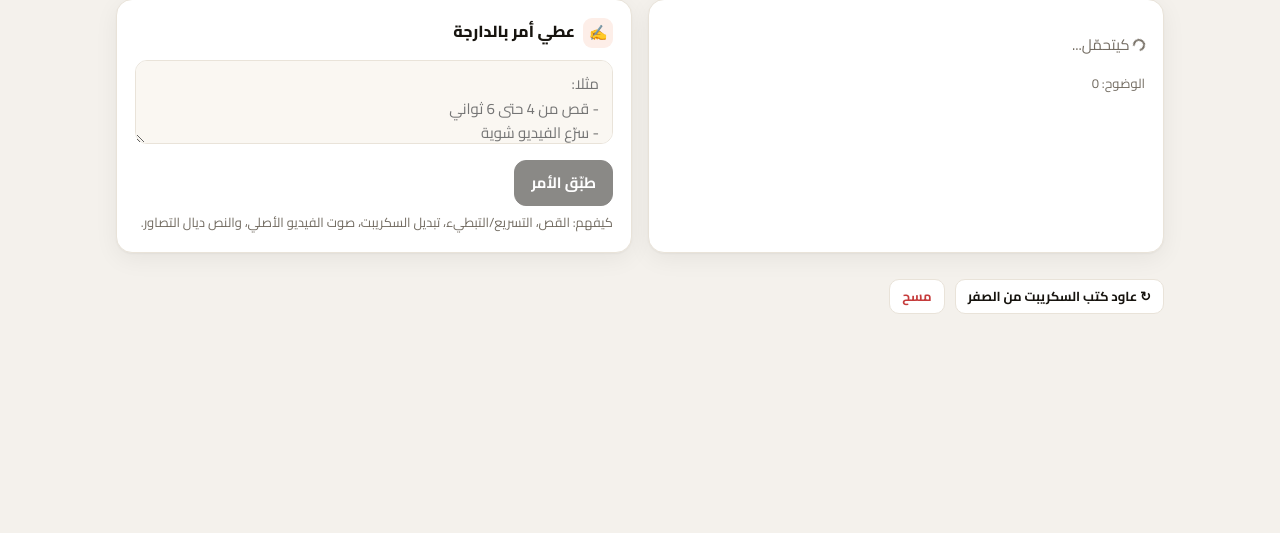
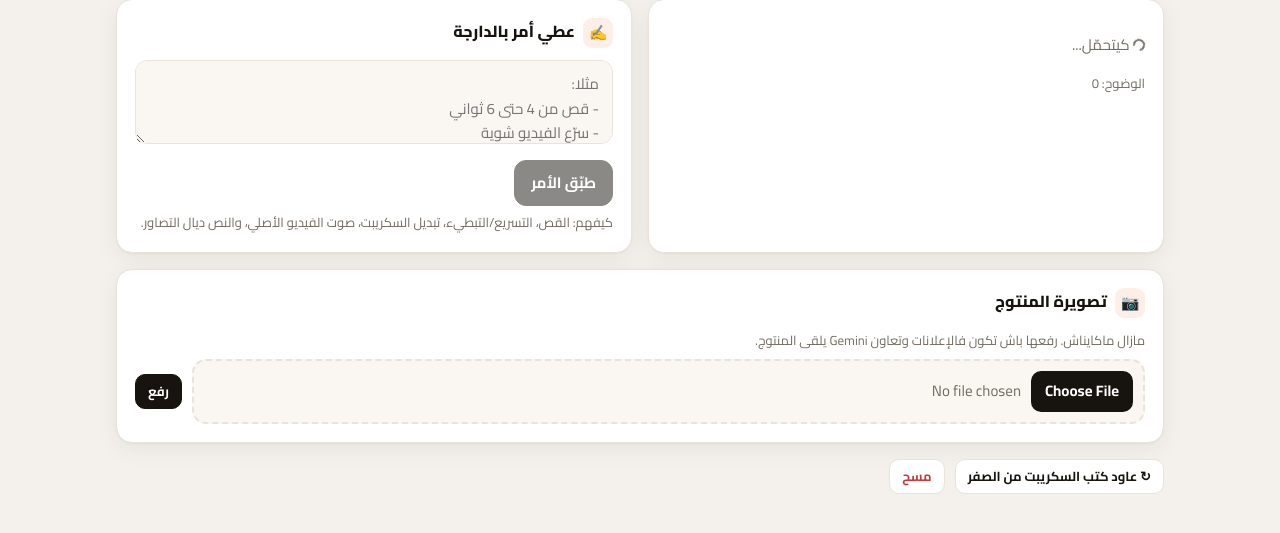
Before and after one commit to Shoppingnet/Montage.Sh, a FastAPI app: template templates/job.html in a window 1280 px wide. Shown: the part 116-649 px from the top of the page. Run offline with FastAPI, Linux system fonts and the light colour scheme; the template is opened without the code that fills it, so the values that code supplies are empty.

Commit message:
تصويرة المنتوج: رفع مع الدفعة ولا لكل فيديو، كتستعمل فالإعلانات وكتعاون Gemini يلقى المنتوج
Co-Authored-By: Claude Opus 5.5 <noreply@anthropic.com>
Claude-Session: https://claude.ai/code/session_01PoWQDudH5k5CGKR7RK8rzg

```diff
--- a/ad_images.py
+++ b/ad_images.py
@@ -244,11 +244,14 @@ def compose(frame: Image.Image, size, ad):
     return canvas
 
 
-def make_ad_images(video: Path, ad: dict, out_dir: Path, product="", picks=None):
+def make_ad_images(video: Path, ad: dict, out_dir: Path, product="", picks=None, photo=None):
     out_dir.mkdir(parents=True, exist_ok=True)
+    n = int(os.getenv("AD_FRAMES", "2"))
     frames = frames_at(video, picks) if picks else []
     if not frames:
-        frames = best_frames(video, int(os.getenv("AD_FRAMES", "2")))
+        frames = best_frames(video, n)
+    if photo:  # تصويرة المنتوج اللي رفع المستعمل هي اللولة، ومن بعد لقطة من الفيديو
+        frames = [Image.open(photo).convert("RGB")] + frames[:max(1, n - 1)]
     files = []
     for i, fr in enumerate(frames, 1):
         fr = ai_polish(fr, product or ad.get("headline", ""), out_dir, i)
--- a/app.py
+++ b/app.py
@@ -102,6 +102,29 @@ def jdir(job_id):
     return d
 
 
+def save_photo(data: bytes, out: Path):
+    """كيسجل تصويرة المنتوج JPG (مدوّرة صحيحة وماشي كبيرة بزاف)."""
+    from io import BytesIO
+    from PIL import Image, ImageOps
+    try:
+        img = ImageOps.exif_transpose(Image.open(BytesIO(data))).convert("RGB")
+    except Exception:
+        raise HTTPException(400, "هادي ماشي تصويرة (JPG ولا PNG ولا WEBP)")
+    img.thumbnail((2000, 2000))
+    out.parent.mkdir(parents=True, exist_ok=True)
+    img.save(out, quality=92)
+
+
+def product_photo(job_id):
+    """تصويرة المنتوج ديال هاد الفيديو، ولا ديال الدفعة كاملة."""
+    p = JOBS / job_id / "product.jpg"
+    if p.exists():
+        return p
+    j = get(job_id)
+    b = DATA / "uploads" / (j["batch"] if j else "") / "product.jpg"
+    return b if j and b.exists() else None
+
+
 def work_video(job_id):
     d = jdir(job_id)
     for name in ("enhanced.mp4",):
@@ -128,7 +151,7 @@ def stage_analyze(job_id):
         update(job_id, step="كيوضح الفيديو", blur=score)
         enhanced = P.enhance(src, d / "enhanced.mp4")
     update(job_id, step="Gemini كيشوف الفيديو وكيكتب السكريبت", blur=score, enhanced=enhanced)
-    plan = P.analyze(work_video(job_id), j["product_info"], j["instruction"])
+    plan = P.analyze(work_video(job_id), j["product_info"], j["instruction"], product_photo(job_id))
     update(job_id, plan=plan, step="", error="",
            status="approved" if j["auto_approve"] else "review",
            img_status="queued" if j["make_images"] else j["img_status"])
@@ -164,7 +187,7 @@ def stage_images(job_id):
     out = jdir(job_id) / "ads"
     shutil.rmtree(out, ignore_errors=True)
     ad_images.make_ad_images(work_video(job_id), j["plan"]["ad"], out, j["plan"].get("product", ""),
-                             j["plan"].get("frames"))
+                             j["plan"].get("frames"), product_photo(job_id))
     update(job_id, img_status="done", img_error="")
 
 
@@ -254,11 +277,14 @@ def index(request: Request, batch: str = "", status: str = ""):
 @app.post("/submit")
 async def submit(links_text: str = Form(""), product_info: str = Form(""), instruction: str = Form(""),
                  voice: str = Form(""), auto_approve: str = Form(""), make_images: str = Form(""),
-                 links_file: UploadFile | None = File(None), videos: list[UploadFile] = File(default=[])):
+                 links_file: UploadFile | None = File(None), videos: list[UploadFile] = File(default=[]),
+                 product_photo_file: UploadFile | None = File(None)):
     batch = time.strftime("%m%d-%H%M") + "-" + uuid.uuid4().hex[:4]
     up = DATA / "uploads" / batch
     up.mkdir(parents=True, exist_ok=True)
     items, errors = [], []  # (name, source)
+    if product_photo_file and product_photo_file.filename:
+        save_photo(await product_photo_file.read(), up / "product.jpg")
 
     links = P.URL_RE.findall(links_text or "")
     if links_file and links_file.filename:
@@ -306,7 +332,8 @@ def job_page(request: Request, job_id: str):
     ads = sorted(p.name for p in (d / "ads").glob("*.jpg")) if (d / "ads").exists() else []
     return T.TemplateResponse(request, "job.html", {
         "j": j, "voices": voices(), "ads": ads,
-        "has_work": bool(list(d.glob("source.*"))), "has_final": (d / "final.mp4").exists()})
+        "has_work": bool(list(d.glob("source.*"))), "has_final": (d / "final.mp4").exists(),
+        "photo": product_photo(job_id), "own_photo": (d / "product.jpg").exists()})
 
 
 def _floats(xs):
@@ -411,6 +438,16 @@ def instruct_batch(batch: str, instruction: str = Form(...)):
 ALLOWED = {"final.mp4", "final.srt", "edited.mp4", "enhanced.mp4", "ads.zip"}
 
 
+@app.post("/job/{job_id}/photo")
+async def job_photo(job_id: str, photo: UploadFile | None = File(None), remove: str = Form("")):
+    p = jdir(Path(job_id).name) / "product.jpg"
+    if remove:
+        p.unlink(missing_ok=True)
+    elif photo and photo.filename:
+        save_photo(await photo.read(), p)
+    return RedirectResponse(f"/job/{job_id}", status_code=303)
+
+
 @app.get("/files/{job_id}/{name}")
 def files(job_id: str, name: str, dl: int = 0):
     d = JOBS / Path(job_id).name
@@ -419,6 +456,11 @@ def files(job_id: str, name: str, dl: int = 0):
         if not src:
             raise HTTPException(404)
         return FileResponse(src[0])
+    if name == "product.jpg":
+        p = product_photo(Path(job_id).name)
+        if not p:
+            raise HTTPException(404)
+        return FileResponse(p)
     if name == "ads.zip":
         p = d / "ads" / "ads.zip"
     elif name.endswith(".jpg"):
--- a/pipeline.py
+++ b/pipeline.py
@@ -268,7 +268,7 @@ def normalize_plan(plan, dur):
     return plan
 
 
-def analyze(video: Path, product_info="", instruction=""):
+def analyze(video: Path, product_info="", instruction="", photo=None):
     """Gemini كيشوف الفيديو وكيكتب السكريبت مقسم + كيطبق الأمر ديال الدفعة إلا كاين."""
     dur = duration(video)
     if MOCK:
@@ -280,6 +280,7 @@ def analyze(video: Path, product_info="", instruction=""):
                                "frames": [{"t": dur * 0.3, "box": [200, 250, 800, 750]}, {"t": dur * 0.7, "box": None}],
                                "notes": "تجربة"}, dur)
     from google.genai import types
+    from PIL import Image
     client = _gemini_client()
     f = client.files.upload(file=str(video))
     while f.state and f.state.name == "PROCESSING":
@@ -292,10 +293,11 @@ def analyze(video: Path, product_info="", instruction=""):
 {SCRIPT_RULES}
 معلومات على المنتوج من المستعمل: {product_info or "ماكاينش"}
 أمر من المستعمل (طبقو إلا كان): {instruction or "ماكاينش"}
+{"التصويرة اللي مع الفيديو هي تصويرة المنتوج: استعملها باش تعرف المنتوج وتلقاه فالفيديو (frames و box)." if photo else ""}
 {PLAN_SCHEMA_TEXT}"""
     resp = client.models.generate_content(
         model=os.getenv("GEMINI_MODEL", "gemini-3.8-flash"),
-        contents=[f, prompt],
+        contents=[f] + ([Image.open(photo)] if photo else []) + [prompt],
         config=types.GenerateContentConfig(response_mime_type="application/json", temperature=0.7),
     )
     try:
--- a/templates/base.html
+++ b/templates/base.html
@@ -112,6 +112,8 @@ video{width:100%;max-height:70vh;border-radius:12px;background:#000;display:bloc
 .disk .bar i{display:block;height:100%;background:var(--ok);border-radius:99px}
 .disk.low{border-color:var(--bad);background:var(--bad-soft);color:var(--bad)}
 .disk.low .bar i{background:var(--bad)}
+.photo-row{display:flex;gap:14px;align-items:flex-start;flex-wrap:wrap}
+.pthumb{width:120px;height:120px;object-fit:contain;border-radius:12px;border:1px solid var(--line);background:var(--soft);display:block}
 details summary{cursor:pointer}
 .spin{display:inline-block;width:12px;height:12px;border:2px solid currentColor;border-top-color:transparent;border-radius:50%;animation:s 1s linear infinite;vertical-align:-1px}
 @keyframes s{to{transform:rotate(360deg)}}
--- a/templates/index.html
+++ b/templates/index.html
@@ -37,6 +37,8 @@
         <textarea name="instruction" placeholder="مثلا: قص أول ثانية، سرّع الفيديو شوية، ودير التعليق قصير وحماسي"></textarea>
       </div>
     </div>
+    <label>📷 تصويرة المنتوج <span class="hint">(اختياري — كتستعمل فالتصاور ديال الإعلانات، وكتعاون Gemini يعرف المنتوج فالفيديو)</span></label>
+    <input type="file" name="product_photo_file" accept="image/*">
     <label>الصوت</label>
     <select name="voice">{% for n, v in voices %}<option value="{{v}}">{{n}}</option>{% endfor %}</select>
     <label class="chk"><input type="checkbox" name="make_images" value="1" checked> صاوب حتى تصاور الإعلانات بجميع المقاسات</label>
--- a/templates/job.html
+++ b/templates/job.html
@@ -99,6 +99,21 @@
 </form>
 {% endif %}
 
+<div class="card">
+  <h3><span class="title-ico">📷</span>تصويرة المنتوج</h3>
+  <div class="photo-row">
+    {% if photo %}<a href="/files/{{j.id}}/product.jpg" target="_blank"><img class="pthumb" src="/files/{{j.id}}/product.jpg"></a>{% endif %}
+    <div style="flex:1;min-width:220px">
+      <p class="small muted" style="margin:0 0 8px">{% if photo %}{% if own_photo %}هادي تصويرة هاد الفيديو.{% else %}هادي تصويرة الدفعة كاملة.{% endif %} كتولّي التصويرة اللولة فالإعلانات.{% else %}مازال ماكايناش. رفعها باش تكون فالإعلانات وتعاون Gemini يلقى المنتوج.{% endif %}</p>
+      <form method="post" action="/job/{{j.id}}/photo" enctype="multipart/form-data" class="row">
+        <input type="file" name="photo" accept="image/*" required style="flex:1;min-width:200px;padding:10px">
+        <button class="btn sm dark">رفع</button>
+      </form>
+      {% if own_photo %}<form method="post" action="/job/{{j.id}}/photo" style="margin-top:6px"><input type="hidden" name="remove" value="1"><button class="btn sm danger">مسح التصويرة</button></form>{% endif %}
+    </div>
+  </div>
+</div>
+
 {% if j.img_status %}
 <div class="card">
   <div class="row" style="justify-content:space-between">
```
